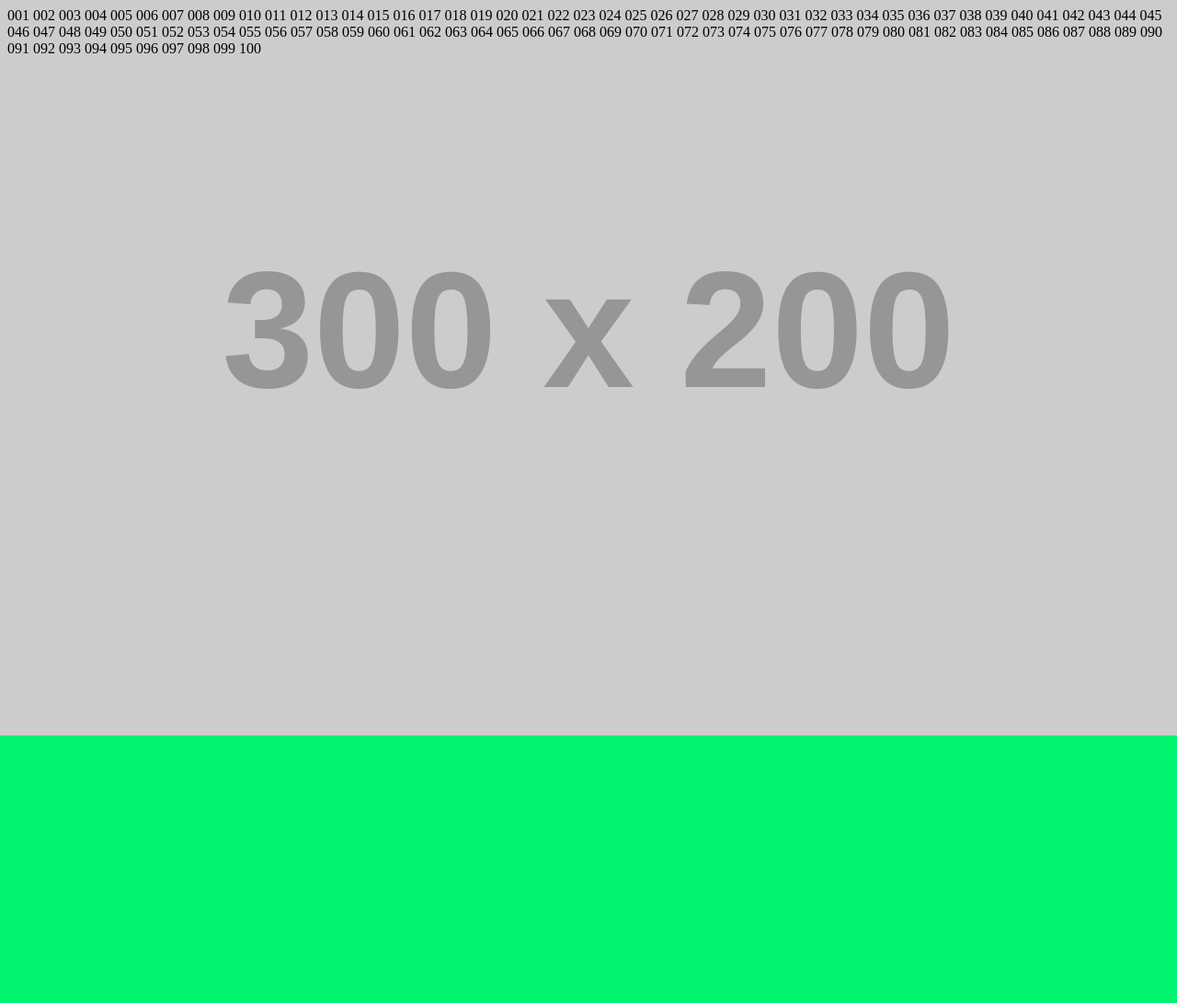
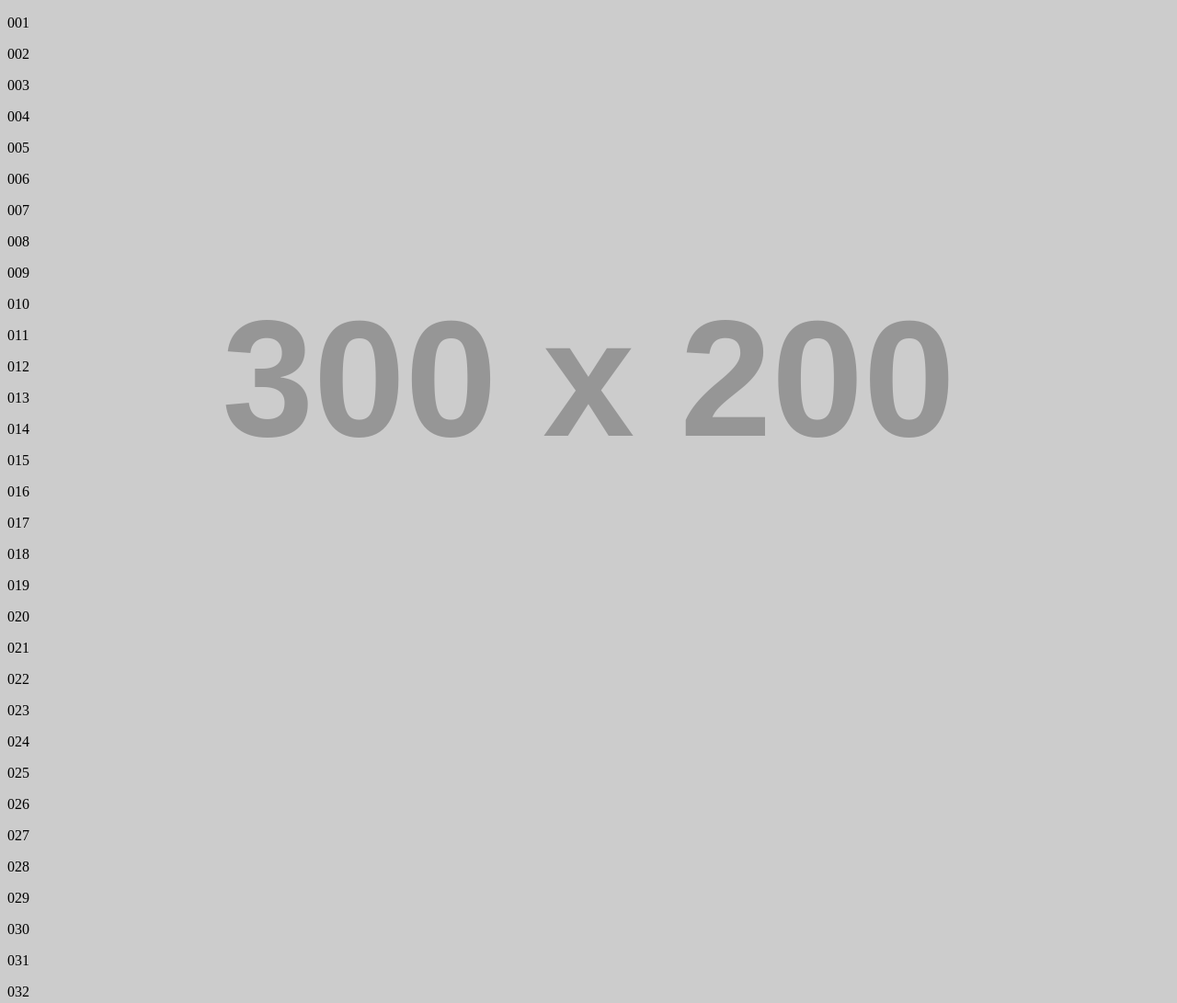
Before and after one commit to Howard0719/3411007077, a plain HTML site: page background.html in a window 1280 px wide. Shown: the top 1091 px of the page at 92% size. Before the commit the page ends 800 px from the top, so only its background shows below. Drawn offline with Linux system fonts and the light colour scheme; placeholder pictures from the web are drawn by us.

Commit message:
Add files via upload

```diff
--- a/background.html
+++ b/background.html
@@ -25,105 +25,105 @@
     </style>
 </head>
 <body>
-    <P->001</P->
-    <P->002</P->
-    <P->003</P->
-    <P->004</P->
-    <P->005</P->
-    <P->006</P->
-    <P->007</P->
-    <P->008</P->
-    <P->009</P->
-    <P->010</P->
-    <P->011</P->
-    <P->012</P->
-    <P->013</P->
-    <P->014</P->
-    <P->015</P->
-    <P->016</P->
-    <P->017</P->
-    <P->018</P->
-    <P->019</P->
-    <P->020</P->
-    <P->021</P->
-    <P->022</P->
-    <P->023</P->
-    <P->024</P->
-    <P->025</P->
-    <P->026</P->
-    <P->027</P->
-    <P->028</P->
-    <P->029</P->
-    <P->030</P->
-    <P->031</P->
-    <P->032</P->
-    <P->033</P->
-    <P->034</P->
-    <P->035</P->
-    <P->036</P->
-    <P->037</P->
-    <P->038</P->
-    <P->039</P->
-    <P->040</P->
-    <P->041</P->
-    <P->042</P->
-    <P->043</P->
-    <P->044</P->
-    <P->045</P->
-    <P->046</P->
-    <P->047</P->
-    <P->048</P->
-    <P->049</P->
-    <P->050</P->
-    <P->051</P->
-    <P->052</P->
-    <P->053</P->
-    <P->054</P->
-    <P->055</P->
-    <P->056</P->
-    <P->057</P->
-    <P->058</P->
-    <P->059</P->
-    <P->060</P->
-    <P->061</P->
-    <P->062</P->
-    <P->063</P->
-    <P->064</P->
-    <P->065</P->
-    <P->066</P->
-    <P->067</P->
-    <P->068</P->
-    <P->069</P->
-    <P->070</P->
-    <P->071</P->
-    <P->072</P->
-    <P->073</P->
-    <P->074</P->
-    <P->075</P->
-    <P->076</P->
-    <P->077</P->
-    <P->078</P->
-    <P->079</P->
-    <P->080</P->
-    <P->081</P->
-    <P->082</P->
-    <P->083</P->
-    <P->084</P->
-    <P->085</P->
-    <P->086</P->
-    <P->087</P->
-    <P->088</P->
-    <P->089</P->
-    <P->090</P->
-    <P->091</P->
-    <P->092</P->
-    <P->093</P->
-    <P->094</P->
-    <P->095</P->
-    <P->096</P->
-    <P->097</P->
-    <P->098</P->
-    <P->099</P->
-    <P->100</P->
+<p>001</p>
+<p>002</p>
+<p>003</p>
+<p>004</p>
+<p>005</p>
+<p>006</p>
+<p>007</p>
+<p>008</p>
+<p>009</p>
+<p>010</p>
+<p>011</p>
+<p>012</p>
+<p>013</p>
+<p>014</p>
+<p>015</p>
+<p>016</p>
+<p>017</p>
+<p>018</p>
+<p>019</p>
+<p>020</p>
+<p>021</p>
+<p>022</p>
+<p>023</p>
+<p>024</p>
+<p>025</p>
+<p>026</p>
+<p>027</p>
+<p>028</p>
+<p>029</p>
+<p>030</p>
+<p>031</p>
+<p>032</p>
+<p>033</p>
+<p>034</p>
+<p>035</p>
+<p>036</p>
+<p>037</p>
+<p>038</p>
+<p>039</p>
+<p>040</p>
+<p>041</p>
+<p>042</p>
+<p>043</p>
+<p>044</p>
+<p>045</p>
+<p>046</p>
+<p>047</p>
+<p>048</p>
+<p>049</p>
+<p>050</p>
+<p>051</p>
+<p>052</p>
+<p>053</p>
+<p>054</p>
+<p>055</p>
+<p>056</p>
+<p>057</p>
+<p>058</p>
+<p>059</p>
+<p>060</p>
+<p>061</p>
+<p>062</p>
+<p>063</p>
+<p>064</p>
+<p>065</p>
+<p>066</p>
+<p>067</p>
+<p>068</p>
+<p>069</p>
+<p>070</p>
+<p>071</p>
+<p>072</p>
+<p>073</p>
+<p>074</p>
+<p>075</p>
+<p>076</p>
+<p>077</p>
+<p>078</p>
+<p>079</p>
+<p>080</p>
+<p>081</p>
+<p>082</p>
+<p>083</p>
+<p>084</p>
+<p>085</p>
+<p>086</p>
+<p>087</p>
+<p>088</p>
+<p>089</p>
+<p>090</p>
+<p>091</p>
+<p>092</p>
+<p>093</p>
+<p>094</p>
+<p>095</p>
+<p>096</p>
+<p>097</p>
+<p>098</p>
+<p>099</p>
+<p>100</p>
 </body>
 </html>
```
Also changed, not shown: index.html (+3 -1 lines).
